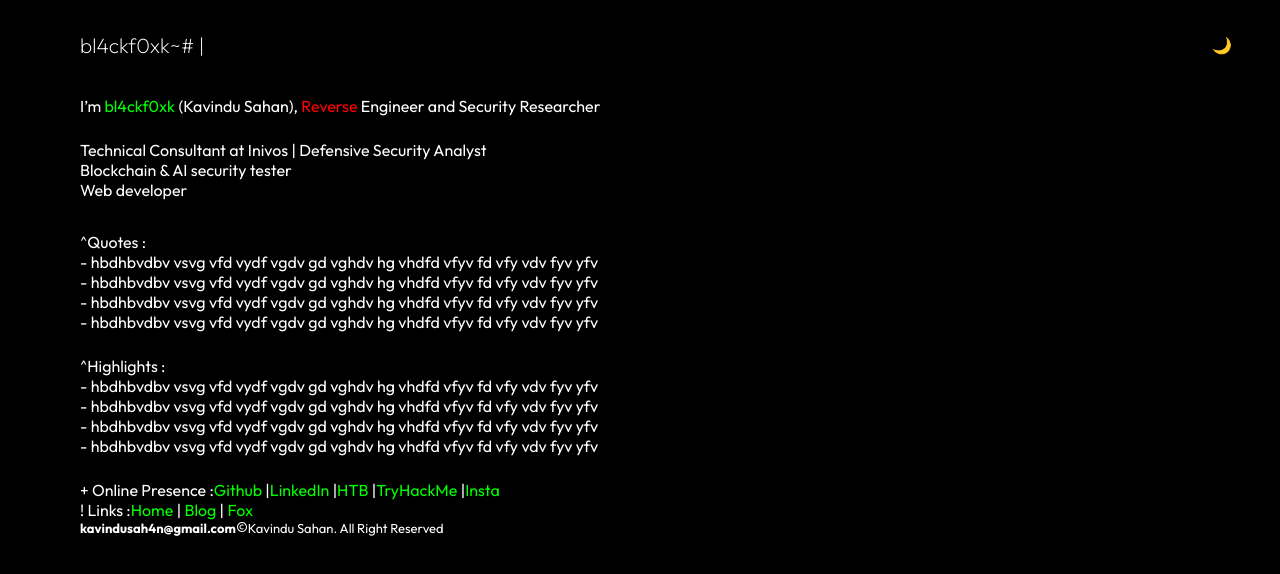
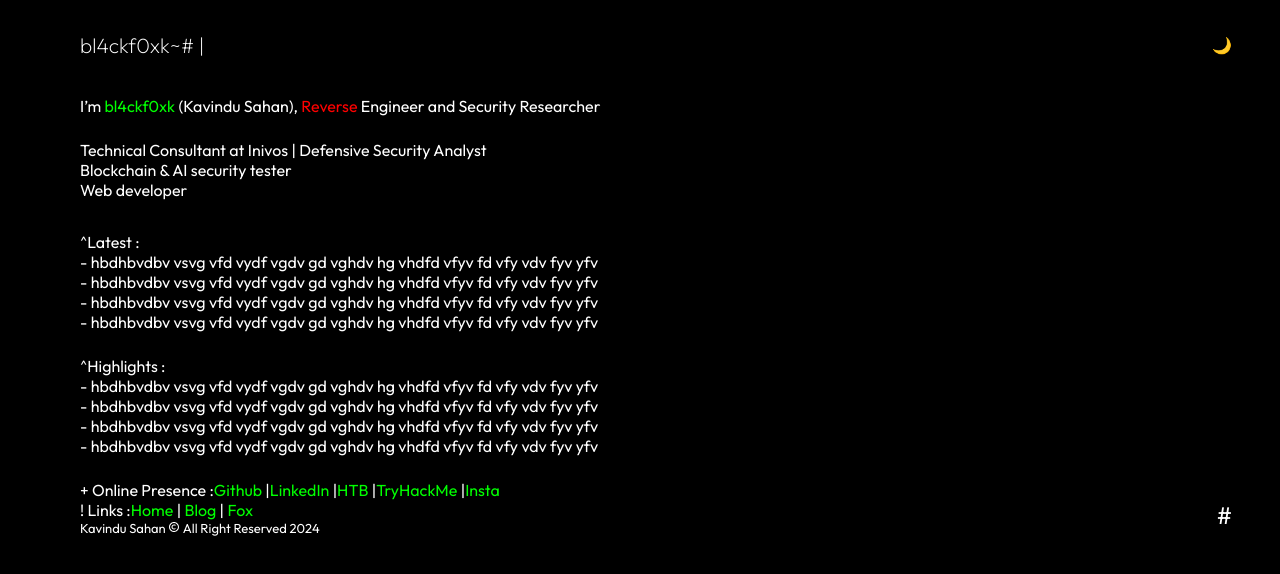
Before and after one commit to BL4CKF0Xk/BL4CKF0Xk.github.io, a React (Create React App) app: page / in a window 1280 px wide. Shown: the top 574 px of the page. Built offline with nearby package versions, Linux system fonts and the light colour scheme.

Commit message:
home page settings

```diff
--- a/src/components/Footer.css
+++ b/src/components/Footer.css
@@ -46,3 +46,9 @@ p{
 .footcon{
     padding-left: 5rem;
 }
+
+.simbol{
+    float: right;
+    padding-right: 3rem;
+    font-size: 1.5rem;
+}
--- a/src/components/Footer.js
+++ b/src/components/Footer.js
@@ -18,10 +18,11 @@ const Footer = () => {
               <a href='https://tryhackme.com/p/BlackFoxK' target="_blank" rel="noreferrer">TryHackMe</a> |
               <a href='https://www.instagram.com/___kavik___/' target="_blank" rel="noreferrer">Insta</a>
         </p>
+        <p className="simbol">#</p>
         <p>! Links :
           <Link to='/'>Home</Link> | <Link to='/projects'>Blog</Link> | <Link to='/about'>Fox</Link></p>
         </div>
-        <p className="foottext"><span className="emailspan">kavindusah4n@gmail.com<BiCopyright size={12} style={{color:"#fff"}} /></span>Kavindu Sahan. All Right Reserved</p>
+        <p className="foottext">Kavindu Sahan <BiCopyright size={12} style={{color:"#fff"}} /> All Right Reserved 2024</p>
     </div>
   )
 }
--- a/src/components/Hero.js
+++ b/src/components/Hero.js
@@ -36,7 +36,7 @@ function Hero() {
             <br />
             Web developer
           </p>
-          <div className="quotes">^Quotes :
+          <div className="quotes">^Latest :
             <ul>
               <li>- hbdhbvdbv vsvg vfd vydf vgdv gd vghdv hg vhdfd vfyv fd vfy vdv fyv yfv</li>
               <li>- hbdhbvdbv vsvg vfd vydf vgdv gd vghdv hg vhdfd vfyv fd vfy vdv fyv yfv</li>
```
